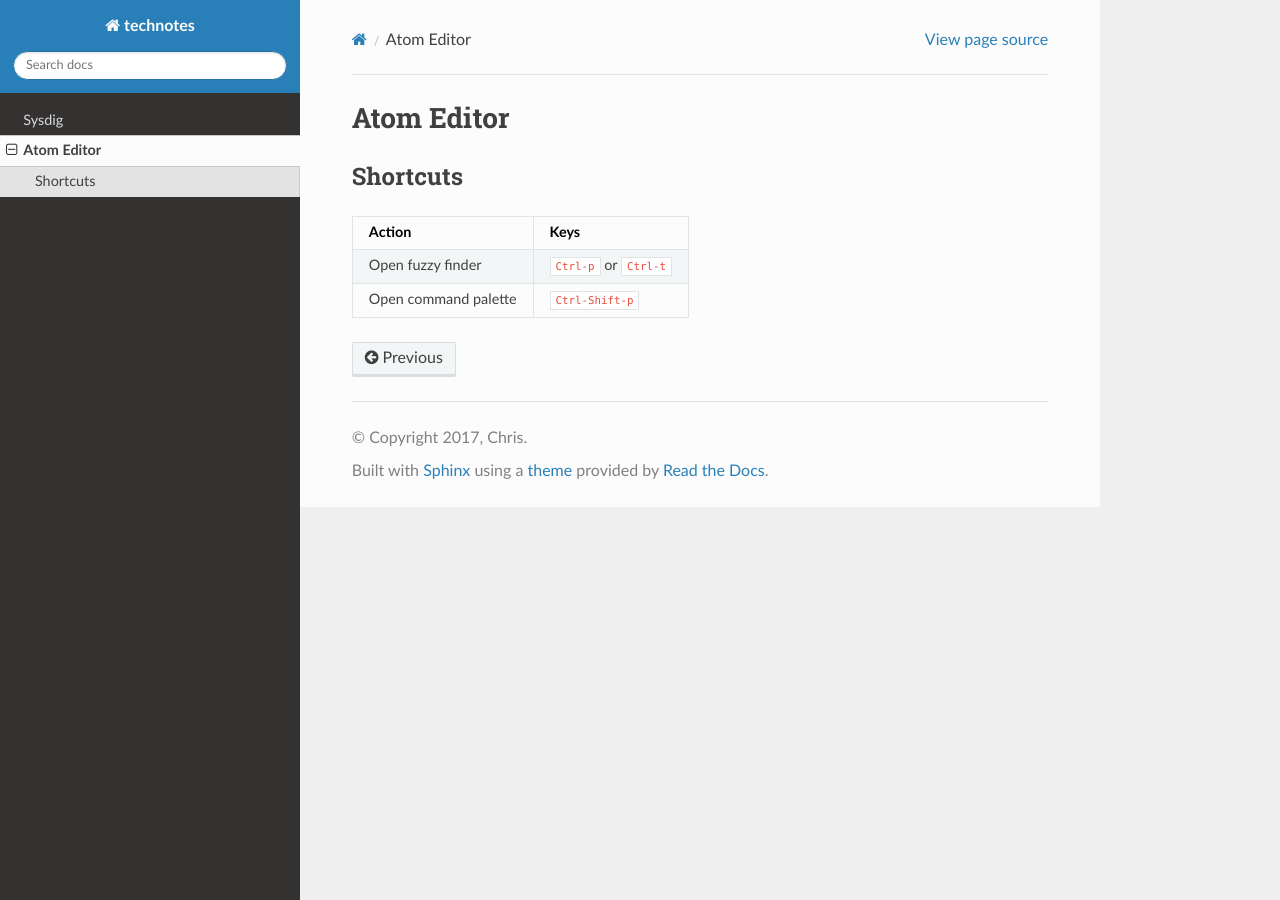
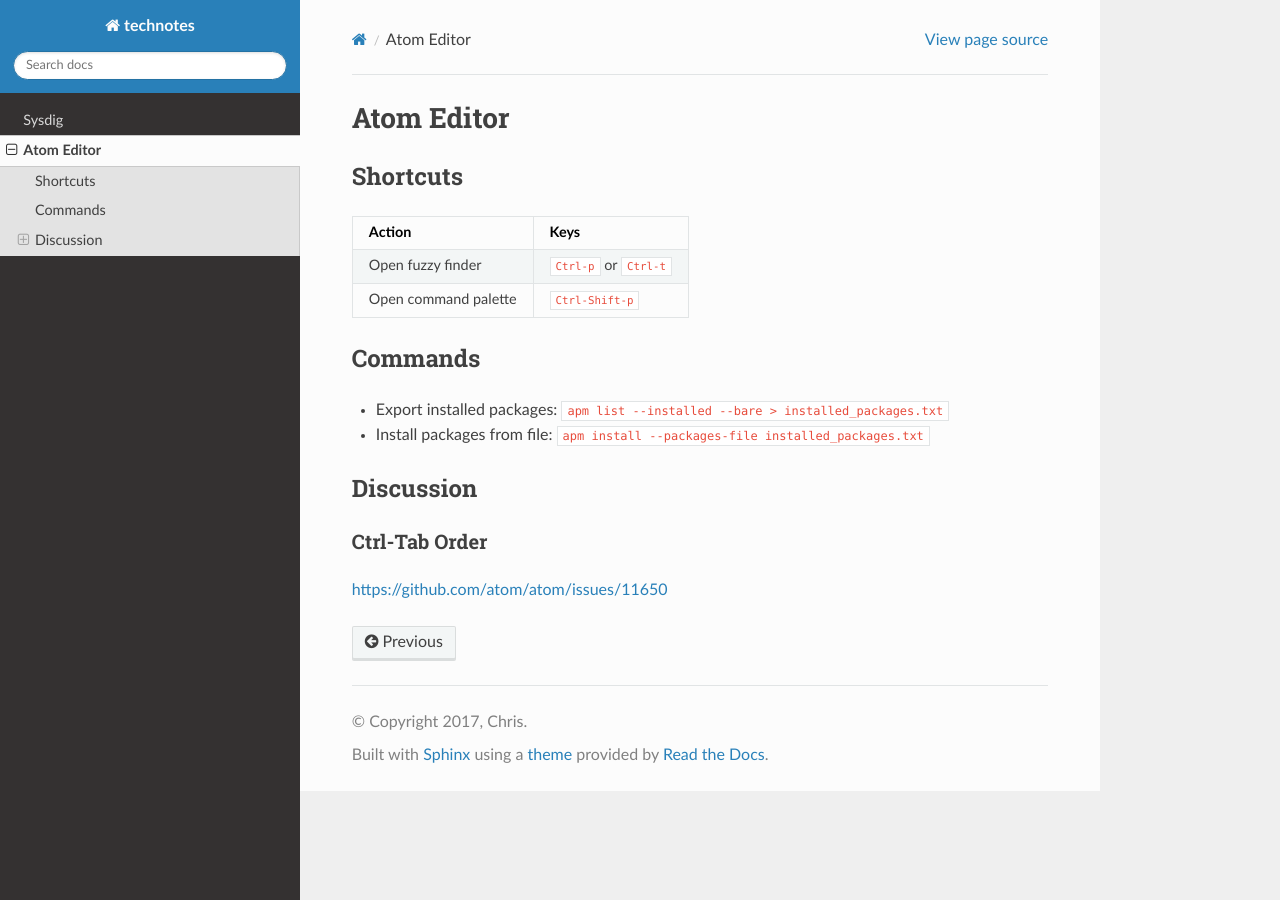
Before and after one commit to heterotopian/technotes, a Sphinx documentation site: the page built from source/atom.rst, in a window 1280 px wide. Built offline with Sphinx 7.4.7 and the Read the Docs theme 2.0.0, drawn with Linux system fonts in a browser that asks for light colours.

Commit message:
Add commands, discussion

```diff
--- a/source/atom.rst
+++ b/source/atom.rst
@@ -18,3 +18,18 @@ Shortcuts
 
     * - Open command palette
       - ``Ctrl-Shift-p``
+
+Commands
+========
+
+- Export installed packages: ``apm list --installed --bare > installed_packages.txt``
+- Install packages from file: ``apm install --packages-file installed_packages.txt``
+
+
+Discussion
+==========
+
+Ctrl-Tab Order
+--------------
+
+https://github.com/atom/atom/issues/11650
```
